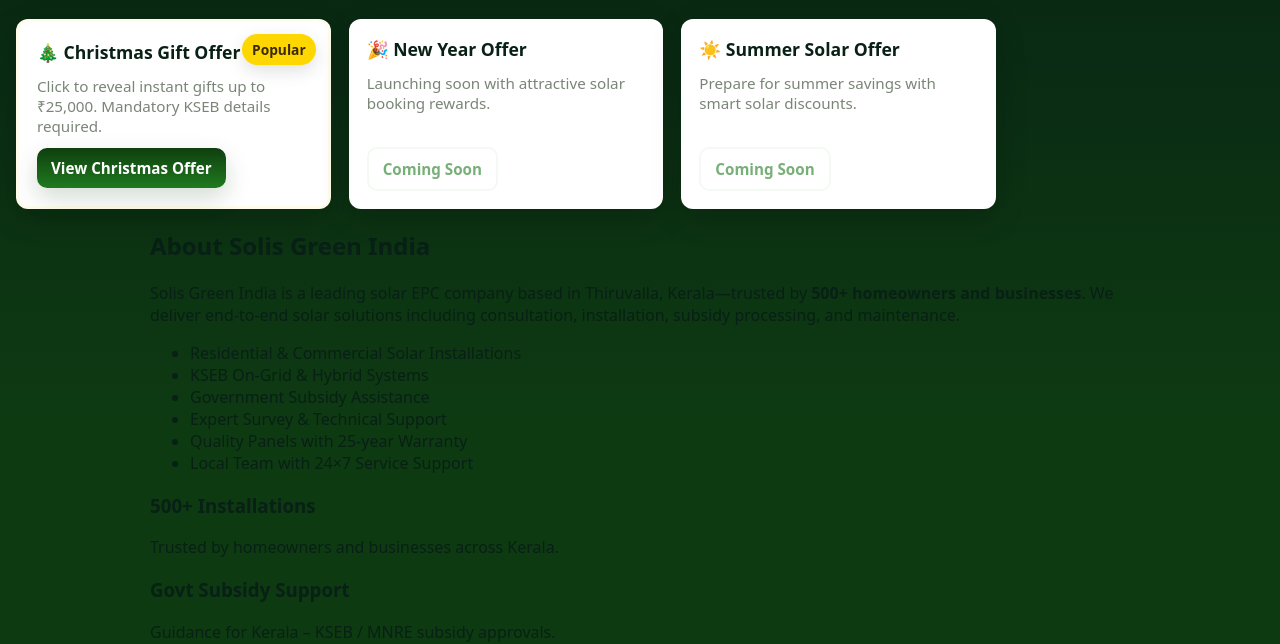
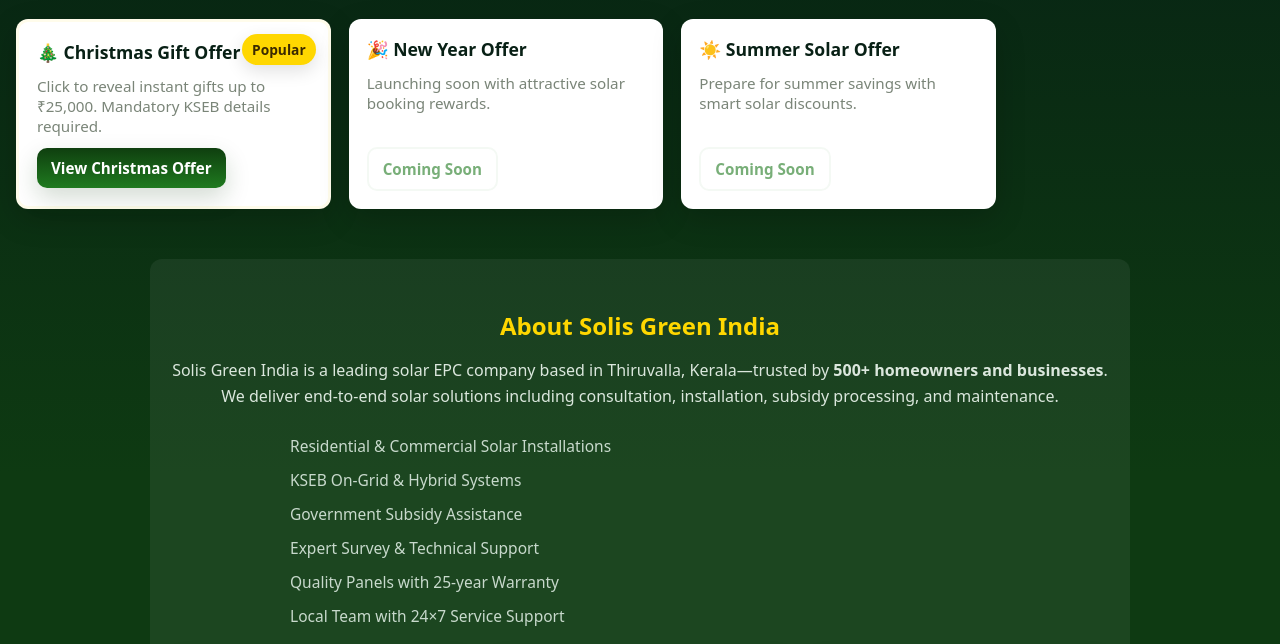
Before and after one commit to joshijacob/offers.solisgreenindia.in, a plain HTML site: page index.html in a window 1280 px wide. Shown: the part 166-810 px from the top of the page. Drawn offline with Linux system fonts and the light colour scheme.

Commit message:
Update offers.css

```diff
--- a/assets/css/offers.css
+++ b/assets/css/offers.css
@@ -110,3 +110,68 @@
 /* Utility */
 .text-center{text-align:center}
 .hidden{ display:none !important; }
+/* ================= COMPANY INTRO ================= */
+
+.company-intro {
+  margin-top: 50px;
+  padding: 30px 20px;
+  background: rgba(255,255,255,0.06);
+  border-radius: 12px;
+  color: #e8f5e9;
+}
+
+.company-intro h2 {
+  text-align: center;
+  color: var(--gold);
+  margin-bottom: 16px;
+}
+
+.intro-text {
+  font-size: 1rem;
+  text-align: center;
+  margin-bottom: 20px;
+  line-height: 1.6;
+  color: #dbe7dd;
+}
+
+.intro-list {
+  max-width: 700px;
+  margin: 0 auto 25px;
+  padding: 0;
+  list-style: none;
+}
+
+.intro-list li {
+  padding: 6px 0;
+  color: #c8d9cc;
+  font-size: 0.97rem;
+}
+
+.features-grid {
+  display: flex;
+  justify-content: space-between;
+  gap: 18px;
+  margin-top: 20px;
+  flex-wrap: wrap;
+}
+
+.feature-box {
+  flex: 1;
+  min-width: 220px;
+  background: #ffffff10;
+  padding: 20px;
+  border-radius: 12px;
+  text-align: center;
+  box-shadow: 0 10px 30px rgba(0,0,0,0.15);
+}
+
+.feature-box h3 {
+  margin-bottom: 8px;
+  color: var(--gold);
+}
+
+.feature-box p {
+  margin: 0;
+  color: #cfd9cf;
+  font-size: 0.9rem;
+}
```
